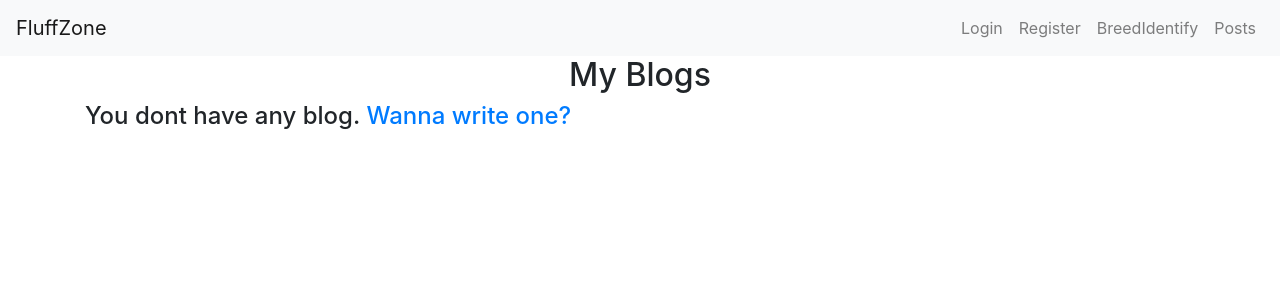
After one commit to varunmamtora06/FluffZone, a Django app: page /myBlogs in a window 1280 px wide. The commit adds this page. Shown: the top 300 px of the page. Run offline with Django 3.2, Linux system fonts and the light colour scheme; data that the repository does not hold is empty; some libraries are stand-ins or nearby versions.

Commit message:
add posts feature

```diff
--- a/fluffzone/doggoWebsite/urls.py
+++ b/fluffzone/doggoWebsite/urls.py
@@ -11,6 +11,10 @@ urlpatterns = [
     path('register', views.register, name='register'),
     path('login', views.login, name='login'),
     path('logout', views.logout, name='logout'),
+    path('writeBlog',views.writeBlog,name='writeBlog'),
+    path('myBlogs',views.myBlog,name='myBlogs'),
+    path('deleteBlog/<int:pk>',views.deleteBlog,name='deleteBlog'),
+    path('editBlog/<int:pk>',views.editBlog,name='editBlog'),
     # path('predictImage',views.predictImage,name='PredictImage')
 ]
 
--- a/fluffzone/doggoWebsite/views.py
+++ b/fluffzone/doggoWebsite/views.py
@@ -220,9 +220,6 @@ def identifyBreed(request):
 # print(custom_image_paths)
 
 
-def blogs(request):
-    return render(request, 'blogs.html')
-
 def register(request):
     if request.method == 'POST':
         fname = request.POST['fname']
@@ -275,3 +272,58 @@ def login(request):
 def logout(request):
     userModel.auth.logout(request)
     return redirect('/')
+
+def writeBlog(request):
+    if request.method == 'POST':
+        form = CreateBlogForm(request.POST, request.FILES)
+
+        if form.is_valid():
+            instance = form.save(commit=False)
+            instance.owner = request.user
+            instance.save()
+            form = CreateBlogForm()  # wrote this line cuz after submit we should clear form fields
+            # wrote this blog fetching query here bcuz we are rendering the blogs page and after submitting new blog user
+            blogs = blog.objects.all()
+            # is redirected to blog page with the newly created blog and he should be able to see all the blogs
+            return redirect('blogs')
+    else:
+        form = CreateBlogForm()
+        return render(request, 'writeblog.html', {'form': form})
+
+
+def blogs(request):
+    blogs = blog.objects.all()
+    return render(request, 'blogs.html', {'blogs': blogs.order_by('-day')})
+
+def myBlog(request):
+    user_id = request.user.id
+    try:
+        blogs = blog.objects.filter(owner_id = user_id)
+        return render(request,'myBlogs.html', {'blogs': blogs.order_by('-day')})
+    except Exception:
+        return render(request,'myBlogs.html', {'blogs': None})
+    return render(request,'myBlogs.html')
+
+def editBlog(request, pk):
+    selected_blog = blog.objects.get(id=pk)
+    form = CreateBlogForm(instance = selected_blog)
+
+    if request.method == 'POST':
+        form = CreateBlogForm(request.POST, request.FILES, instance = selected_blog)
+
+        if form.is_valid():
+            ins = form.save(commit = False)
+            ins.owner = request.user
+            ins.save()
+
+            # is redirected to blog page with the newly created blog and he should be able to see all the blogs
+            return redirect('blogs')
+    else:
+        form = CreateBlogForm(instance = selected_blog)
+    return render(request, 'writeblog.html', {'form': form})
+
+def deleteBlog(request, pk):
+    selectedBlog = blog.objects.get(id=pk)
+    # print(selectedBlog.title)
+    selectedBlog.delete()
+    return redirect('myBlogs')
--- a/fluffzone/templates/base.html
+++ b/fluffzone/templates/base.html
@@ -34,9 +34,9 @@
       <li class="nav-item dropdown">
         <a class="nav-link dropdown-toggle" style="color: black;" data-toggle="dropdown" href="#" role="button" aria-haspopup="true" aria-expanded="false">My DashBoard</a>
         <div class="dropdown-menu">
-          <a class="dropdown-item" href="showblog">My Posts</a>
+          <a class="dropdown-item" href="myBlogs">My Posts</a>
           <div class="dropdown-divider"></div>
-          <a class="dropdown-item" href="writeblog">Write a Post</a>
+          <a class="dropdown-item" href="writeBlog">Write a Post</a>
         </div>
       </li>
       {% else %}
--- /dev/null
+++ b/fluffzone/templates/myBlogs.html
@@ -0,0 +1,58 @@
+{% extends 'base.html' %}
+{% load static %}
+
+{% block pgtitle %}
+<title>My Blogs</title>
+{% endblock pgtitle %}
+
+{% block pgcss %}
+
+<link rel="stylesheet" href="{% static 'blog.css' %}">
+{% endblock pgcss %}
+
+{% block content %}
+    <div class="container">
+        <div class="d-flex flex-column flex-wrap">
+            <h2 class="text-center">My Blogs</h2>
+             <!--this i wrote cuz if no blogs given by user it should say you dont have any blogs
+              and if not blogs is a way to check weather the list is empty this is how u check a
+              list is empty or not in python lol.
+                                    -->
+            {% if not blogs %}
+            <h4>You dont have any blog. <a href="writeBlog">Wanna write one?</a></h4>
+
+            {% else %}
+            <h4>You have written: {{ blogs|length }} blog{{blogs|pluralize}}</h4>
+            {% for blog in blogs  %}
+            <div class="container text-justify blog-block">
+            <h3 class="text-center">{{blog.title}}</h3>
+            {% if blog.img %}
+            <div class="row justify-content-center">
+                <img src="{{ blog.img.url }}" alt="blog img"/>
+            </div>
+            {% endif %}
+
+            <p>{{ blog.body|linebreaks }}</p>
+            <p>By : {{ blog.owner.first_name }} {{ blog.owner.last_name }}</p>
+            <p>User: {{ blog.owner.username }}</p>
+            <p>{{ blog.day }}</p>
+
+            <div class="row justify-content-between">
+                <a href="{% url 'deleteBlog' blog.pk %}">
+                <div class="del">
+                    <p>Delete</p>
+                </div>
+            </a>
+
+            <a href="{% url 'editBlog' blog.pk %}">
+                <div class="edit">
+                    <p>Edit</p>
+                </div>
+            </a>
+            </div>
+            </div>
+            {% endfor %}
+            {% endif %}
+        </div>
+    </div>
+{% endblock content %}
```
Also changed, not shown: fluffzone/templates/blogs.html (+28 -1 lines), fluffzone/templates/writeblog.html (added, +25 -0 lines).
